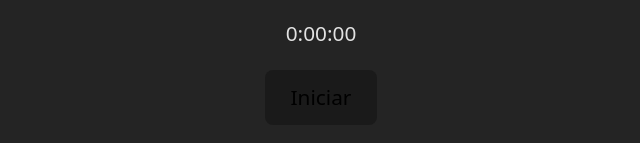
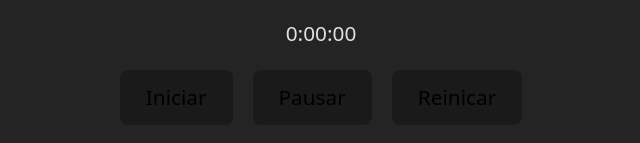
Before and after one commit to Breno2k/FocusFlow, a React (Vite) app: page /Cronometro in a window 1280 px wide. Shown: the part 491-634 px from the top of the page, without its empty margins (319-959 px from the left). Built offline with nearby package versions, Linux system fonts and the light colour scheme.

Commit message:
feat: hook useControls criado para cronômetro

```diff
--- a/src/components/Cronomentro.jsx
+++ b/src/components/Cronomentro.jsx
@@ -1,11 +1,18 @@
+import { useControls } from "../hooks/useControls"
+
 
 
 const Cronomentro = ({ horas, minutes, seconds, iniciar }) => {
+
+    const { pausar, resetar } = useControls();
+
     return (
         <div>
             {/* padStart faz com que seconds sem seja exibido com dois digitos */}
             <p>{horas}:{String(minutes).padStart(2, '0')}:{String(seconds).padStart(2, '0')}</p>
             <button onClick={iniciar}>Iniciar</button>
+            <button onClick={pausar}>Pausar</button>
+            <button onClick={resetar}>Reinicar</button>
         </div>
     )
 }
--- a/src/context/CronometroContext.jsx
+++ b/src/context/CronometroContext.jsx
@@ -62,7 +62,7 @@ export const CronomemetroProvider = ({ children }) => {
             iniciarCronometro,
             croMinutes, setCroMinutes,
             croSeconds, setCroSeconds,
-            horas, setHoras
+            horas, setHoras, temporizador
         }}>
             {children}
         </CronometroContext.Provider>
--- /dev/null
+++ b/src/hooks/useControls.jsx
@@ -0,0 +1,30 @@
+import { useContext } from "react";
+import { CronometroContext } from "../context/CronometroContext";
+
+export const useControls = () => {
+
+    const {
+        temporizador, setHoras, setCroMinutes, setCroSeconds
+    } = useContext(CronometroContext)
+
+
+    const pausar = () => {
+        // cleartInterval consegue pausar o temporizador
+        clearInterval(temporizador.current);
+    };
+
+    // função para resetar
+    const resetar = () => {
+        // cleartInterval consegue pausar o temporizador
+        clearInterval(temporizador.current);
+        temporizador.current = null;
+        setHoras(0);
+        setCroMinutes(0);
+        setCroSeconds(0);
+    };
+
+    return {
+        pausar, resetar
+    }
+
+}
```
